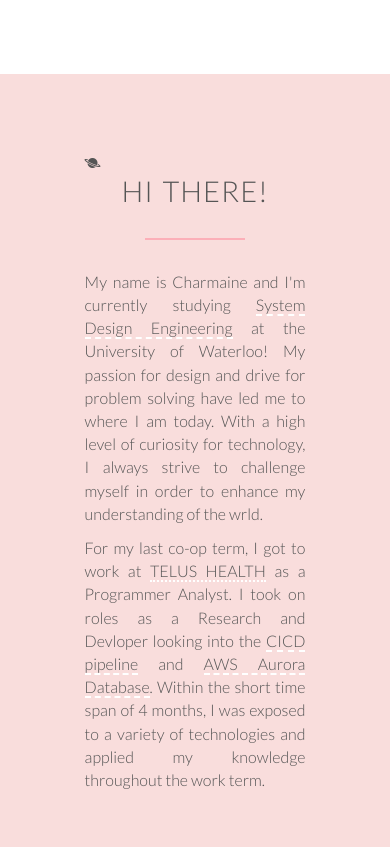
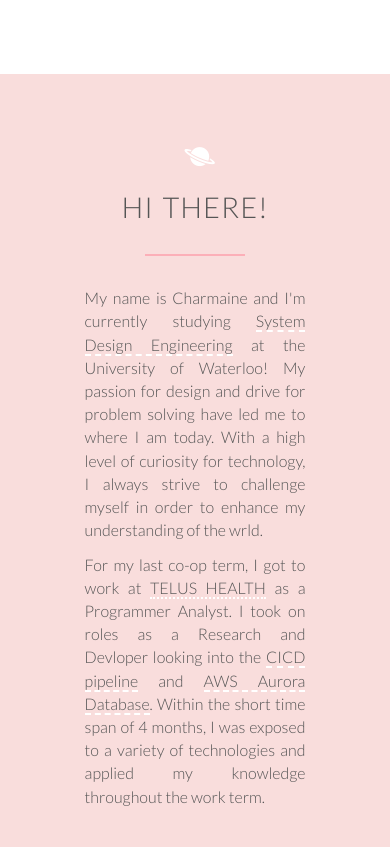
Before and after one commit to CharmaineWang/charmainewang.github.io, a plain HTML site: page index.html in a window 390 px wide. Shown: the part 820-1667 px from the top of the page. Drawn offline with nearby package versions, Linux system fonts and the light colour scheme; files whose address does not match are found by name.

Commit message:
planet changed

```diff
--- a/index.html
+++ b/index.html
@@ -58,7 +58,7 @@
 
         <section  class="section-features js--section-features js--scroll-to-about" >
             <div class="row">
-                <i class="ion-planet icon-"></i>
+                <i class="ion-planet icon-planet"></i>
                 <h2>Hi there!</h2>
                 <p align="justify" class="long-copy">
                     My name is Charmaine and I'm currently studying <u>System Design Engineering</u> at the University of Waterloo! My passion for design and drive for problem solving have led me to where I am today. With a high level of curiosity for technology, I always strive to challenge myself in order to enhance my understanding of the wrld.
--- a/resources/css/queries.css
+++ b/resources/css/queries.css
@@ -94,8 +94,8 @@
     section {padding: 25px 0;}
  .icon-planet {
     font-size: 190%;
-    position: left;
+    position: relative;
     top: -15px;
-     left: 60px;
+     left: 100px;
 
 }
```
